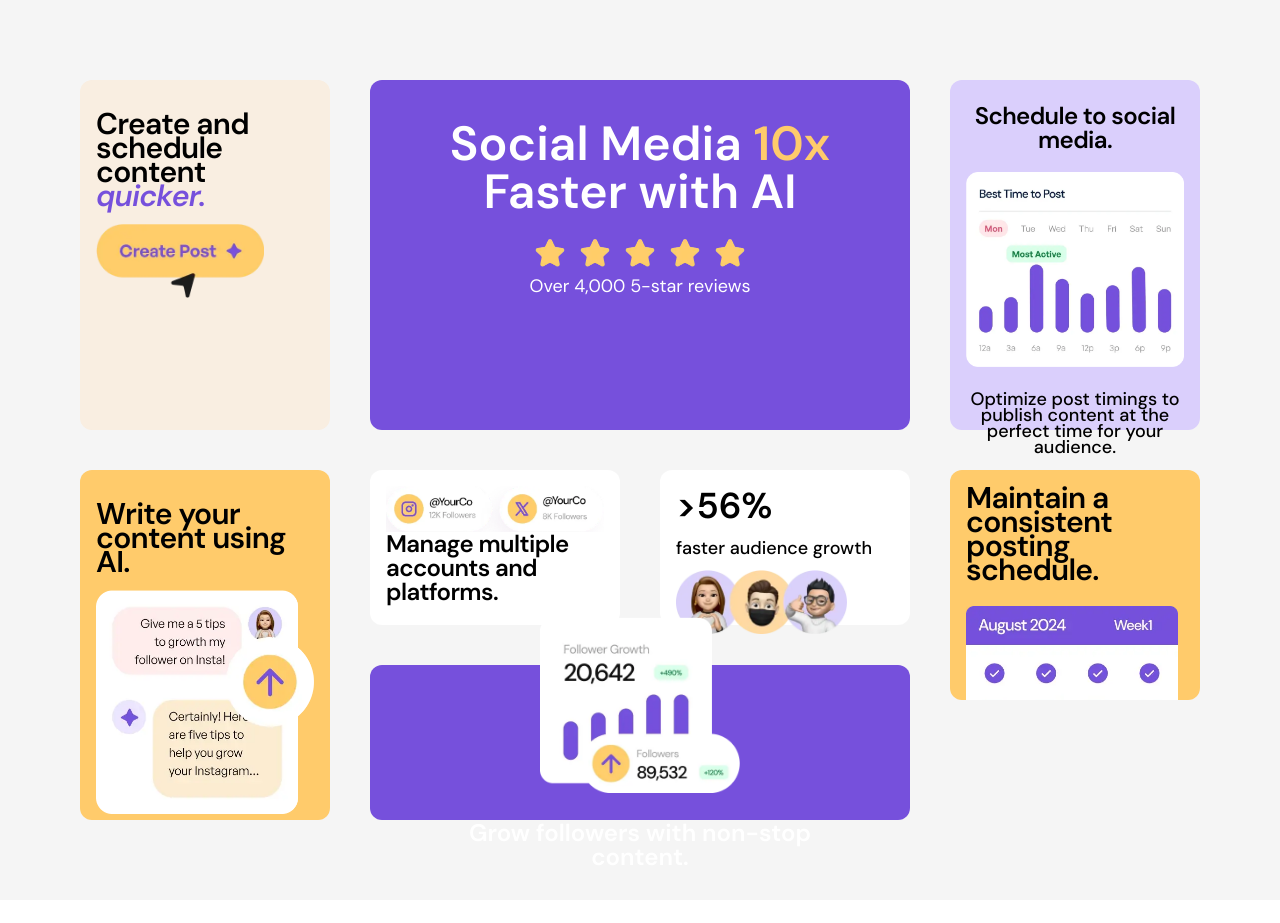
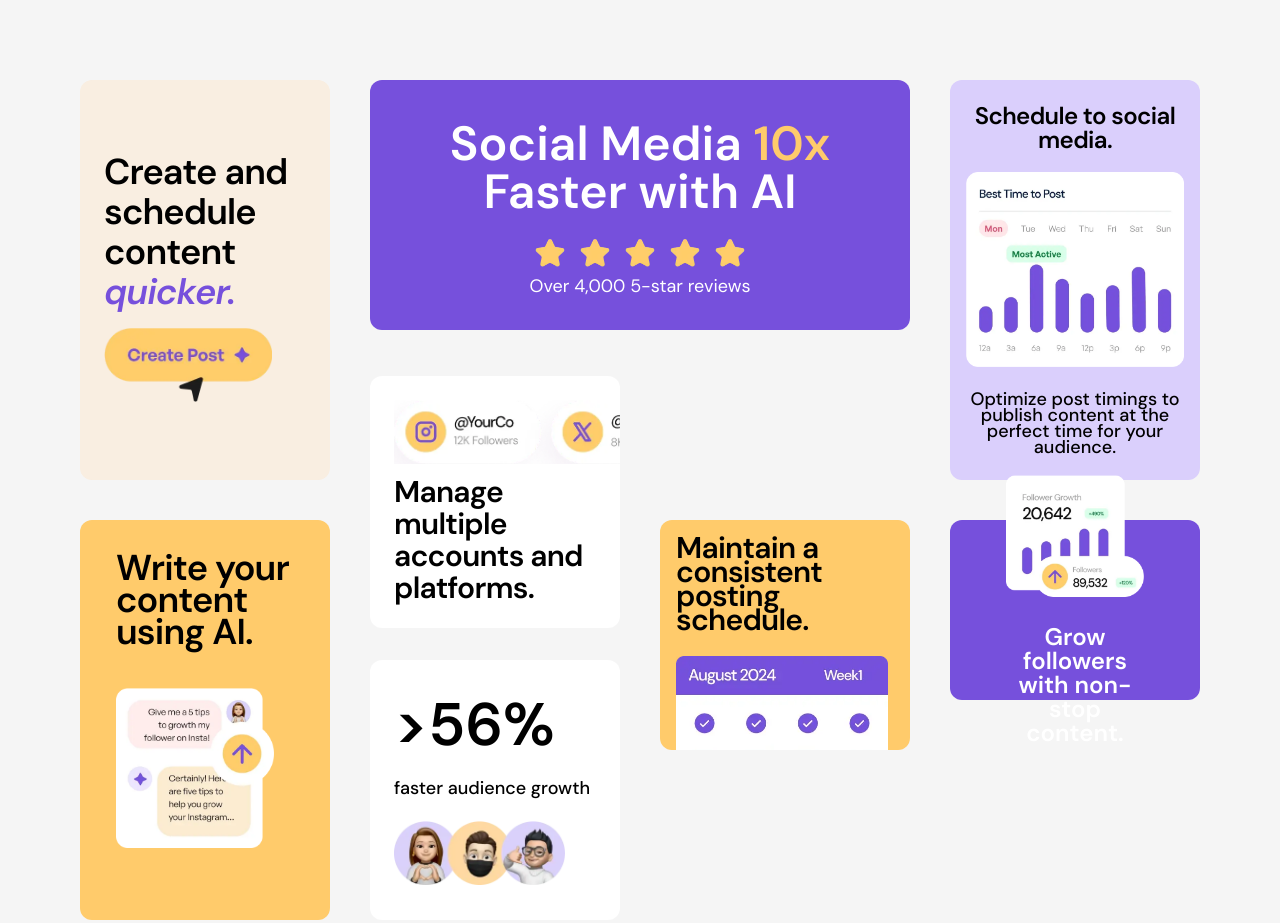
Before and after one commit to malxcdev/bento-grid-main, a website built with Vite: page index.html in a window 1280 px wide. Before the commit the page ends 900 px from the top, so only its background shows below. Built offline with nearby package versions, Linux system fonts and the light colour scheme.

Commit message:
Cada vez mas cerca

```diff
--- a/index.html
+++ b/index.html
@@ -19,11 +19,12 @@
 </head>
 
 <body>
-  <main class="font-DM p-5 bg-[#f5f5f5] flex flex-col gap-10 md:grid md:grid-cols-4 md:grid-rows-4 md:h-[900px] md:p-20">
+  <main
+    class="font-DM p-5 bg-[#f5f5f5] flex flex-col gap-10 md:grid md:grid-cols-4 md:grid-rows-4 md:h-[1000px] md:p-20">
     <!--
-    Social Media 10x Faster with AI
+    Social Media 10x Faster with AI #2
     -->
-    <section class="bg-purple-500 p-10 rounded-xl md:col-span-2 md:row-span-2 order-2">
+    <section class="bg-purple-500 p-10 rounded-xl md:col-span-2 md:row-span-2 md:order-2 h-[250px]">
       <h1 class="font-semibold text-5xl text-center text-white mb-5 ">Social Media <span
           class="text-yellow-500">10x</span> Faster with AI</h1>
       <span class="flex justify-center items-center">
@@ -32,59 +33,63 @@
       <p class="text-center text-white text-lg ">Over 4,000 5-star reviews</p>
     </section>
     <!--
-    Manage multiple accounts and platforms.
+    Manage multiple accounts and platforms. #5
     -->
-    <section class="bg-white p-4 rounded-xl md:col-span-1 md:row-span-1 order-5">
+    <section class="bg-white p-6 rounded-xl md:col-span-1 md:row-span-1 md:order-5 md:overflow-hidden md:-mt-36 md:h-max">
       <div>
-        <img src="./assets/images/illustration-multiple-platforms.webp" alt="">
+        <img class=" md:h-16 md:object-cover md:max-w-max" src="./assets/images/illustration-multiple-platforms.webp" alt="">
       </div>
-      <h2 class="font-semibold text-2xl leading-6 tracking-tight">Manage multiple accounts and platforms.</h2>
+      <h2 class="font-semibold text-2xl leading-6 tracking-tight md:text-3xl md:leading-8 md:mt-3">Manage multiple accounts and platforms.</h2>
     </section>
     <!--
-    Maintain a consistent posting schedule.
+    Maintain a consistent posting schedule. #6
     -->
-    <section class="px-4 pt-4 bg-yellow-500 rounded-xl h-[230px] overflow-hidden md:col-span-1 md:row-span-1 order-7">
+    <section class="px-4 pt-4 bg-yellow-500 rounded-xl h-[230px] overflow-hidden md:col-span-1 md:row-span-1 md:order-6 md:h-a">
       <h3 class="font-semibold text-3xl leading-6 tracking-tight pb-6">Maintain a consistent posting schedule.</h3>
       <img class="h-40 object-cover" src="./assets/images/illustration-consistent-schedule.webp" alt="">
     </section>
     <!--
-    Schedule to social media.
+    Schedule to social media. #3
     -->
-    <section class="px-4 pt-4 bg-purple-100 rounded-xl md:col-span-1 md:row-span-2 order-3">
+    <section class="px-4 pt-4 bg-purple-100 rounded-xl md:col-span-1 md:row-span-2 md:order-3">
       <h4 class="text-center font-semibold text-2xl leading-6 tracking-tight pt-2 pb-5">Schedule to social media.</h4>
       <img src="./assets/images/illustration-schedule-posts.webp" alt="" srcset="">
       <p class="text-center text-lg leading-4 py-6 font-medium">Optimize post timings to publish content at the perfect
         time for your audience.</p>
     </section>
     <!--
-    Grow followers with non-stop content.
+    Grow followers with non-stop content. #7
     -->
-    <section class="py-6 px-14 bg-purple-500 flex flex-col justify-center items-center rounded-xl md:col-span-2 md:row-span-1 order-8">
+    <section class="py-6 px-14 bg-purple-500 flex flex-col justify-center items-center rounded-xl md:col-span-1 md:row-span-1 md:order-7">
       <img class="h-44 mb-7" src="./assets/images/illustration-grow-followers.webp" alt="">
       <h3 class="text-white text-center font-semibold text-2xl leading-6">Grow followers with non-stop content.</h3>
     </section>
     <!--
-    >56% faster audience growth
+    >56% faster audience growth 8
     -->
-    <section class="bg-white p-4 rounded-xl md:col-span-1 md:row-span-1 order-6">
-      <h3 class="font-semibold text-4xl">>56%</h3>
+    <section class="bg-white p-6 rounded-xl md:col-span-1 md:row-span-1  md:order-8 md:-mt-20 md:flex md:flex-col md:justify-evenly">
+      <h3 class="font-semibold text-4xl md:text-6xl">>56%</h3>
       <p class="my-2 text-lg font-medium">faster audience growth</p>
-      <img class="h-16" src="./assets/images/illustration-audience-growth.webp" alt="">
+      <div>
+        <img class="h-16" src="./assets/images/illustration-audience-growth.webp" alt="">
+      </div>
     </section>
     <!--
-    Create and schedule content
+    Create and schedule content #1
     -->
-    <section class="bg-yellow-100 px-4 py-8 rounded-xl md:col-span-1 md:row-span-2 order-1">
-      <h3 class="font-semibold text-3xl leading-6 tracking-tight mb-4">Create and schedule content <span
+    <section class="bg-yellow-100 px-6 py-8 rounded-xl md:col-span-1 md:row-span-2  md:flex md:flex-col justify-center md:order-1">
+      <h3 class="font-semibold text-3xl leading-6 tracking-tight mb-4 md:text-4xl">Create and schedule content <span
           class="text-purple-500 italic ">quicker.</span></h3>
-      <img class="h-20" src="./assets/images/illustration-create-post.webp" alt="">
+      <div>
+        <img class="h-20" src="./assets/images/illustration-create-post.webp" alt="">
+      </div>
     </section>
     <!--
     Write your content using AI.
     -->
-    <section class="bg-yellow-500 px-4 py-8 rounded-xl md:col-span-1 md:row-span-2 order-4">
-      <h3 class="font-semibold text-3xl leading-6 tracking-tight mb-4">Write your content using AI.</h3>
-      <img class="h-56" src="./assets/images/illustration-ai-content.webp" alt="" srcset="">
+    <section class="bg-yellow-500 px-6 py-8 rounded-xl md:col-span-1 md:row-span-2 md:px-9 md:order-4">
+      <h3 class="font-semibold text-3xl leading-6 tracking-tight mb-4 md:text-4xl md:leading-8 md:pb-6">Write your content using AI.</h3>
+      <img class="h-56 md:h-40" src="./assets/images/illustration-ai-content.webp" alt="" srcset="">
     </section>
   </main>
 </body>
```
